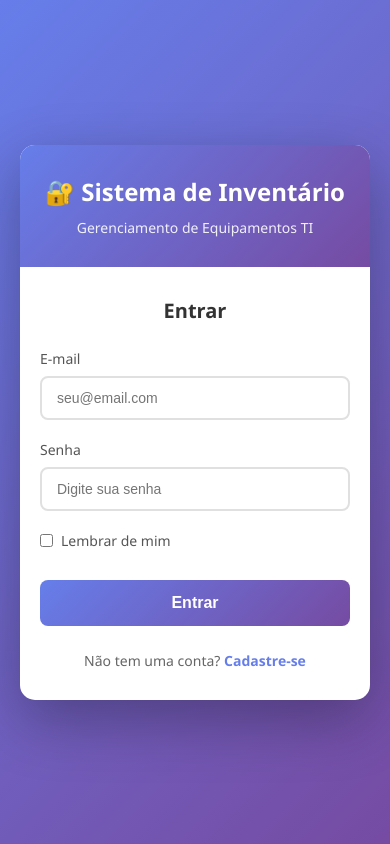
After one commit to FelipeGermanoPassos/iventario_true, a Flask app: page /login in a window 390 px wide. The commit adds this page. Run offline with Flask 3, Linux system fonts and the light colour scheme.

Commit message:
feat: Implementar sistema completo de autenticação de usuários
✨ Funcionalidades:
- Sistema de login com email e senha
- Registro de novos usuários
- Proteção de rotas com @login_required
- Sessão persistente com "Lembrar de mim"
- Logout com redirecionamento
- Display de nome do usuário no header

🗄️ Banco de Dados:
- Modelo Usuario com campos completos
- Senha com hash seguro (Werkzeug)
- Campos: nome, email, senha_hash, departamento, telefone
- Controles: is_admin, ativo, data_cadastro, ultimo_acesso

🎨 Interface:
- Tela de login moderna e responsiva
- Formulário de registro com validação
- Alternância entre login e registro
- Mensagens de feedback (sucesso/erro)
- Máscara de telefone automática
- Design com gradientes e animações

🔐 Segurança:
- Flask-Login para gerenciamento de sessões
- Hash de senhas com Werkzeug
- Validação de senhas (mínimo 6 caracteres)
- Confirmação de senha no registro
- Proteção de todas as rotas de API

🛠️ Melhorias:
- Script criar_admin.py para usuário inicial
- Credenciais padrão: admin@inventario.com / admin123
- Documentação completa no README
- Estilos CSS separados para login
- JavaScript modular para autenticação

Dependências adicionadas:
- Flask-Login==0.6.3
- Werkzeug==3.0.1

```diff
--- a/app/routes.py
+++ b/app/routes.py
@@ -1,16 +1,86 @@
-from flask import Blueprint, render_template, request, jsonify, redirect, url_for
-from app.models import db, Equipamento, Emprestimo
+from flask import Blueprint, render_template, request, jsonify, redirect, url_for, flash
+from flask_login import login_user, logout_user, login_required, current_user
+from app.models import db, Equipamento, Emprestimo, Usuario
 from datetime import datetime
 from sqlalchemy import func
 
 main = Blueprint('main', __name__)
 
+# ==================== ROTAS DE AUTENTICAÇÃO ====================
+
+@main.route('/login', methods=['GET', 'POST'])
+def login():
+    """Página de login"""
+    if current_user.is_authenticated:
+        return redirect(url_for('main.index'))
+
+    if request.method == 'POST':
+        data = request.get_json()
+        email = data.get('email')
+        senha = data.get('senha')
+
+        usuario = Usuario.query.filter_by(email=email).first()
+
+        if usuario and usuario.check_password(senha):
+            if not usuario.ativo:
+                return jsonify({'success': False, 'message': 'Usuário inativo. Contate o administrador.'}), 403
+
+            login_user(usuario, remember=data.get('lembrar', False))
+            usuario.ultimo_acesso = datetime.utcnow()
+            db.session.commit()
+
+            return jsonify({'success': True, 'message': 'Login realizado com sucesso!'})
+
+        return jsonify({'success': False, 'message': 'Email ou senha incorretos.'}), 401
+
+    return render_template('login.html')
+
+@main.route('/registro', methods=['GET', 'POST'])
+def registro():
+    """Página de registro de novos usuários"""
+    if current_user.is_authenticated:
+        return redirect(url_for('main.index'))
+
+    if request.method == 'POST':
+        data = request.get_json()
+
+        # Valida se o email já existe
+        if Usuario.query.filter_by(email=data.get('email')).first():
+            return jsonify({'success': False, 'message': 'Email já cadastrado.'}), 400
+
+        # Cria novo usuário
+        novo_usuario = Usuario(
+            nome=data.get('nome'),
+            email=data.get('email'),
+            departamento=data.get('departamento'),
+            telefone=data.get('telefone')
+        )
+        novo_usuario.set_password(data.get('senha'))
+
+        db.session.add(novo_usuario)
+        db.session.commit()
+
+        return jsonify({'success': True, 'message': 'Usuário cadastrado com sucesso! Faça login para continuar.'})
+
+    return render_template('login.html')
+
+@main.route('/logout')
+@login_required
+def logout():
+    """Logout do usuário"""
+    logout_user()
+    return redirect(url_for('main.login'))
+
+# ==================== ROTAS PRINCIPAIS ====================
+
 @main.route('/')
+@login_required
 def index():
     """Página principal com dashboard"""
     return render_template('index.html')
 
 @main.route('/dashboard-data')
+@login_required
 def dashboard_data():
     """Retorna dados para o dashboard"""
     # Total de equipamentos
@@ -47,18 +117,21 @@ def dashboard_data():
     })
 
 @main.route('/equipamentos')
+@login_required
 def listar_equipamentos():
     """Lista todos os equipamentos"""
     equipamentos = Equipamento.query.order_by(Equipamento.data_cadastro.desc()).all()
     return jsonify([eq.to_dict() for eq in equipamentos])
 
 @main.route('/equipamento/<int:id>')
+@login_required
 def obter_equipamento(id):
     """Obtém um equipamento específico"""
     equipamento = Equipamento.query.get_or_404(id)
     return jsonify(equipamento.to_dict())
 
 @main.route('/equipamento/adicionar', methods=['POST'])
+@login_required
 def adicionar_equipamento():
     """Adiciona um novo equipamento"""
     try:
@@ -102,6 +175,7 @@ def adicionar_equipamento():
         }), 400
 
 @main.route('/equipamento/editar/<int:id>', methods=['PUT'])
+@login_required
 def editar_equipamento(id):
     """Edita um equipamento existente"""
     try:
@@ -143,6 +217,7 @@ def editar_equipamento(id):
         }), 400
 
 @main.route('/equipamento/deletar/<int:id>', methods=['DELETE'])
+@login_required
 def deletar_equipamento(id):
     """Deleta um equipamento"""
     try:
@@ -166,30 +241,35 @@ def deletar_equipamento(id):
 # ===== ROTAS DE EMPRÉSTIMOS =====
 
 @main.route('/equipamentos-estoque')
+@login_required
 def listar_equipamentos_estoque():
     """Lista apenas equipamentos disponíveis em estoque"""
     equipamentos = Equipamento.query.filter_by(status='Estoque').order_by(Equipamento.nome).all()
     return jsonify([eq.to_dict() for eq in equipamentos])
 
 @main.route('/emprestimos')
+@login_required
 def listar_emprestimos():
     """Lista todos os empréstimos"""
     emprestimos = Emprestimo.query.order_by(Emprestimo.data_emprestimo.desc()).all()
     return jsonify([emp.to_dict() for emp in emprestimos])
 
 @main.route('/emprestimos-ativos')
+@login_required
 def listar_emprestimos_ativos():
     """Lista apenas empréstimos ativos"""
     emprestimos = Emprestimo.query.filter_by(status='Ativo').order_by(Emprestimo.data_emprestimo.desc()).all()
     return jsonify([emp.to_dict() for emp in emprestimos])
 
 @main.route('/emprestimo/<int:id>')
+@login_required
 def obter_emprestimo(id):
     """Obtém um empréstimo específico"""
     emprestimo = Emprestimo.query.get_or_404(id)
     return jsonify(emprestimo.to_dict())
 
 @main.route('/emprestimo/adicionar', methods=['POST'])
+@login_required
 def adicionar_emprestimo():
     """Registra um novo empréstimo"""
     try:
@@ -245,6 +325,7 @@ def adicionar_emprestimo():
         }), 400
 
 @main.route('/emprestimo/devolver/<int:id>', methods=['PUT'])
+@login_required
 def devolver_emprestimo(id):
     """Registra a devolução de um empréstimo"""
     try:
@@ -281,6 +362,7 @@ def devolver_emprestimo(id):
         }), 400
 
 @main.route('/emprestimo/deletar/<int:id>', methods=['DELETE'])
+@login_required
 def deletar_emprestimo(id):
     """Deleta um empréstimo"""
     try:
--- /dev/null
+++ b/app/static/css/login.css
@@ -0,0 +1,240 @@
+* {
+    margin: 0;
+    padding: 0;
+    box-sizing: border-box;
+}
+
+body {
+    font-family: 'Segoe UI', Tahoma, Geneva, Verdana, sans-serif;
+    background: linear-gradient(135deg, #667eea 0%, #764ba2 100%);
+    min-height: 100vh;
+    display: flex;
+    align-items: center;
+    justify-content: center;
+    padding: 20px;
+}
+
+.login-container {
+    width: 100%;
+    max-width: 450px;
+}
+
+.login-box {
+    background: white;
+    border-radius: 20px;
+    box-shadow: 0 20px 60px rgba(0, 0, 0, 0.3);
+    overflow: hidden;
+    animation: slideIn 0.5s ease-out;
+}
+
+@keyframes slideIn {
+    from {
+        opacity: 0;
+        transform: translateY(-30px);
+    }
+    to {
+        opacity: 1;
+        transform: translateY(0);
+    }
+}
+
+.logo {
+    background: linear-gradient(135deg, #667eea 0%, #764ba2 100%);
+    color: white;
+    padding: 40px 30px;
+    text-align: center;
+}
+
+.logo h1 {
+    font-size: 28px;
+    margin-bottom: 10px;
+    font-weight: 600;
+}
+
+.logo p {
+    font-size: 14px;
+    opacity: 0.9;
+}
+
+.form-container {
+    padding: 40px 30px;
+    display: none;
+}
+
+.form-container.active {
+    display: block;
+    animation: fadeIn 0.4s ease-out;
+}
+
+@keyframes fadeIn {
+    from {
+        opacity: 0;
+    }
+    to {
+        opacity: 1;
+    }
+}
+
+.form-container h2 {
+    color: #333;
+    margin-bottom: 30px;
+    font-size: 24px;
+    text-align: center;
+}
+
+.form-group {
+    margin-bottom: 20px;
+}
+
+.form-group label {
+    display: block;
+    color: #555;
+    margin-bottom: 8px;
+    font-weight: 500;
+    font-size: 14px;
+}
+
+.form-group input {
+    width: 100%;
+    padding: 12px 15px;
+    border: 2px solid #e0e0e0;
+    border-radius: 8px;
+    font-size: 14px;
+    transition: all 0.3s ease;
+}
+
+.form-group input:focus {
+    outline: none;
+    border-color: #667eea;
+    box-shadow: 0 0 0 3px rgba(102, 126, 234, 0.1);
+}
+
+.checkbox-group {
+    display: flex;
+    align-items: center;
+}
+
+.checkbox-group label {
+    display: flex;
+    align-items: center;
+    margin-bottom: 0;
+    cursor: pointer;
+    font-weight: normal;
+}
+
+.checkbox-group input[type="checkbox"] {
+    width: auto;
+    margin-right: 8px;
+    cursor: pointer;
+}
+
+.btn {
+    width: 100%;
+    padding: 14px;
+    border: none;
+    border-radius: 8px;
+    font-size: 16px;
+    font-weight: 600;
+    cursor: pointer;
+    transition: all 0.3s ease;
+    margin-top: 10px;
+}
+
+.btn-primary {
+    background: linear-gradient(135deg, #667eea 0%, #764ba2 100%);
+    color: white;
+}
+
+.btn-primary:hover {
+    transform: translateY(-2px);
+    box-shadow: 0 10px 25px rgba(102, 126, 234, 0.4);
+}
+
+.btn-primary:active {
+    transform: translateY(0);
+}
+
+.toggle-form {
+    text-align: center;
+    margin-top: 25px;
+    color: #666;
+    font-size: 14px;
+}
+
+.toggle-form a {
+    color: #667eea;
+    text-decoration: none;
+    font-weight: 600;
+    transition: color 0.3s ease;
+}
+
+.toggle-form a:hover {
+    color: #764ba2;
+    text-decoration: underline;
+}
+
+.message {
+    padding: 15px;
+    margin: 20px 30px;
+    border-radius: 8px;
+    font-size: 14px;
+    display: none;
+    animation: slideDown 0.3s ease-out;
+}
+
+@keyframes slideDown {
+    from {
+        opacity: 0;
+        transform: translateY(-10px);
+    }
+    to {
+        opacity: 1;
+        transform: translateY(0);
+    }
+}
+
+.message.show {
+    display: block;
+}
+
+.message.success {
+    background-color: #d4edda;
+    color: #155724;
+    border: 1px solid #c3e6cb;
+}
+
+.message.error {
+    background-color: #f8d7da;
+    color: #721c24;
+    border: 1px solid #f5c6cb;
+}
+
+.message.info {
+    background-color: #d1ecf1;
+    color: #0c5460;
+    border: 1px solid #bee5eb;
+}
+
+/* Responsividade */
+@media (max-width: 500px) {
+    .login-box {
+        border-radius: 15px;
+    }
+
+    .logo {
+        padding: 30px 20px;
+    }
+
+    .logo h1 {
+        font-size: 24px;
+    }
+
+    .form-container {
+        padding: 30px 20px;
+    }
+
+    .form-container h2 {
+        font-size: 20px;
+        margin-bottom: 25px;
+    }
+}
--- /dev/null
+++ b/app/static/js/login.js
@@ -0,0 +1,138 @@
+// Alterna entre formulário de login e registro
+function mostrarLogin() {
+    document.getElementById('formLogin').classList.add('active');
+    document.getElementById('formRegistro').classList.remove('active');
+    limparMensagem();
+}
+
+function mostrarRegistro() {
+    document.getElementById('formLogin').classList.remove('active');
+    document.getElementById('formRegistro').classList.add('active');
+    limparMensagem();
+}
+
+// Exibe mensagens de feedback
+function mostrarMensagem(texto, tipo = 'info') {
+    const mensagemDiv = document.getElementById('mensagem');
+    mensagemDiv.textContent = texto;
+    mensagemDiv.className = `message ${tipo} show`;
+
+    // Remove a mensagem após 5 segundos
+    setTimeout(() => {
+        limparMensagem();
+    }, 5000);
+}
+
+function limparMensagem() {
+    const mensagemDiv = document.getElementById('mensagem');
+    mensagemDiv.className = 'message';
+    mensagemDiv.textContent = '';
+}
+
+// Manipulador do formulário de login
+document.getElementById('loginForm').addEventListener('submit', async (e) => {
+    e.preventDefault();
+
+    const email = document.getElementById('loginEmail').value;
+    const senha = document.getElementById('loginSenha').value;
+    const lembrar = document.getElementById('lembrar').checked;
+
+    try {
+        const response = await fetch('/login', {
+            method: 'POST',
+            headers: {
+                'Content-Type': 'application/json'
+            },
+            body: JSON.stringify({ email, senha, lembrar })
+        });
+
+        const data = await response.json();
+
+        if (data.success) {
+            mostrarMensagem('Login realizado com sucesso! Redirecionando...', 'success');
+            setTimeout(() => {
+                window.location.href = '/';
+            }, 1000);
+        } else {
+            mostrarMensagem(data.message, 'error');
+        }
+    } catch (error) {
+        mostrarMensagem('Erro ao conectar com o servidor. Tente novamente.', 'error');
+        console.error('Erro:', error);
+    }
+});
+
+// Manipulador do formulário de registro
+document.getElementById('registroForm').addEventListener('submit', async (e) => {
+    e.preventDefault();
+
+    const nome = document.getElementById('registroNome').value;
+    const email = document.getElementById('registroEmail').value;
+    const departamento = document.getElementById('registroDepartamento').value;
+    const telefone = document.getElementById('registroTelefone').value;
+    const senha = document.getElementById('registroSenha').value;
+    const confirmarSenha = document.getElementById('registroConfirmarSenha').value;
+
+    // Validações
+    if (senha !== confirmarSenha) {
+        mostrarMensagem('As senhas não coincidem!', 'error');
+        return;
+    }
+
+    if (senha.length < 6) {
+        mostrarMensagem('A senha deve ter no mínimo 6 caracteres!', 'error');
+        return;
+    }
+
+    try {
+        const response = await fetch('/registro', {
+            method: 'POST',
+            headers: {
+                'Content-Type': 'application/json'
+            },
+            body: JSON.stringify({ nome, email, departamento, telefone, senha })
+        });
+
+        const data = await response.json();
+
+        if (data.success) {
+            mostrarMensagem(data.message, 'success');
+            // Limpa o formulário
+            document.getElementById('registroForm').reset();
+            // Volta para o login após 2 segundos
+            setTimeout(() => {
+                mostrarLogin();
+            }, 2000);
+        } else {
+            mostrarMensagem(data.message, 'error');
+        }
+    } catch (error) {
+        mostrarMensagem('Erro ao conectar com o servidor. Tente novamente.', 'error');
+        console.error('Erro:', error);
+    }
+});
+
+// Adiciona máscaras de formatação
+document.getElementById('registroTelefone').addEventListener('input', (e) => {
+    let valor = e.target.value.replace(/\D/g, '');
+    if (valor.length > 11) valor = valor.slice(0, 11);
+
+    if (valor.length > 6) {
+        valor = valor.replace(/^(\d{2})(\d{5})(\d{0,4}).*/, '($1) $2-$3');
+    } else if (valor.length > 2) {
+        valor = valor.replace(/^(\d{2})(\d{0,5})/, '($1) $2');
+    } else if (valor.length > 0) {
+        valor = valor.replace(/^(\d*)/, '($1');
+    }
+
+    e.target.value = valor;
+});
+
+// Previne espaços no campo de email
+document.querySelectorAll('input[type="email"]').forEach(input => {
+    input.addEventListener('keypress', (e) => {
+        if (e.key === ' ') {
+            e.preventDefault();
+        }
+    });
+});
--- a/app/templates/index.html
+++ b/app/templates/index.html
@@ -12,6 +12,10 @@
         <header>
             <h1>📊 Inventário de Equipamentos TI</h1>
             <div class="header-buttons">
+                <div class="user-info">
+                    <span class="user-name">👤 {{ current_user.nome }}</span>
+                    <a href="{{ url_for('main.logout') }}" class="btn btn-logout">🚪 Sair</a>
+                </div>
                 <button id="btnNovoEquipamento" class="btn btn-primary">+ Novo Equipamento</button>
                 <button id="btnNovoEmprestimo" class="btn btn-success">📦 Novo Empréstimo</button>
             </div>
--- /dev/null
+++ b/app/templates/login.html
@@ -0,0 +1,84 @@
+<!DOCTYPE html>
+<html lang="pt-BR">
+<head>
+    <meta charset="UTF-8">
+    <meta name="viewport" content="width=device-width, initial-scale=1.0">
+    <title>Login - Sistema de Inventário</title>
+    <link rel="stylesheet" href="{{ url_for('static', filename='css/login.css') }}">
+</head>
+<body>
+    <div class="login-container">
+        <div class="login-box">
+            <div class="logo">
+                <h1>🔐 Sistema de Inventário</h1>
+                <p>Gerenciamento de Equipamentos TI</p>
+            </div>
+
+            <!-- Formulário de Login -->
+            <div id="formLogin" class="form-container active">
+                <h2>Entrar</h2>
+                <form id="loginForm">
+                    <div class="form-group">
+                        <label for="loginEmail">E-mail</label>
+                        <input type="email" id="loginEmail" name="email" required placeholder="seu@email.com">
+                    </div>
+                    <div class="form-group">
+                        <label for="loginSenha">Senha</label>
+                        <input type="password" id="loginSenha" name="senha" required placeholder="Digite sua senha">
+                    </div>
+                    <div class="form-group checkbox-group">
+                        <label>
+                            <input type="checkbox" id="lembrar" name="lembrar">
+                            Lembrar de mim
+                        </label>
+                    </div>
+                    <button type="submit" class="btn btn-primary">Entrar</button>
+                </form>
+                <p class="toggle-form">
+                    Não tem uma conta? <a href="#" onclick="mostrarRegistro()">Cadastre-se</a>
+                </p>
+            </div>
+
+            <!-- Formulário de Registro -->
+            <div id="formRegistro" class="form-container">
+                <h2>Criar Conta</h2>
+                <form id="registroForm">
+                    <div class="form-group">
+                        <label for="registroNome">Nome Completo *</label>
+                        <input type="text" id="registroNome" name="nome" required placeholder="Seu nome completo">
+                    </div>
+                    <div class="form-group">
+                        <label for="registroEmail">E-mail *</label>
+                        <input type="email" id="registroEmail" name="email" required placeholder="seu@email.com">
+                    </div>
+                    <div class="form-group">
+                        <label for="registroDepartamento">Departamento</label>
+                        <input type="text" id="registroDepartamento" name="departamento" placeholder="Ex: TI, RH, Financeiro">
+                    </div>
+                    <div class="form-group">
+                        <label for="registroTelefone">Telefone</label>
+                        <input type="tel" id="registroTelefone" name="telefone" placeholder="(00) 00000-0000">
+                    </div>
+                    <div class="form-group">
+                        <label for="registroSenha">Senha *</label>
+                        <input type="password" id="registroSenha" name="senha" required placeholder="Mínimo 6 caracteres" minlength="6">
+                    </div>
+                    <div class="form-group">
+                        <label for="registroConfirmarSenha">Confirmar Senha *</label>
+                        <input type="password" id="registroConfirmarSenha" name="confirmar_senha" required placeholder="Digite a senha novamente" minlength="6">
+                    </div>
+                    <button type="submit" class="btn btn-primary">Cadastrar</button>
+                </form>
+                <p class="toggle-form">
+                    Já tem uma conta? <a href="#" onclick="mostrarLogin()">Faça login</a>
+                </p>
+            </div>
+
+            <!-- Mensagens de feedback -->
+            <div id="mensagem" class="message"></div>
+        </div>
+    </div>
+
+    <script src="{{ url_for('static', filename='js/login.js') }}"></script>
+</body>
+</html>
--- a/requirements.txt
+++ b/requirements.txt
@@ -1,3 +1,5 @@
 Flask==3.0.0
 Flask-SQLAlchemy==3.1.1
 SQLAlchemy>=2.0.36
+Flask-Login==0.6.3
+Werkzeug==3.0.1
```
Also changed, not shown: app/__init__.py (+13 -1 lines), app/models.py (+44 -0 lines), app/static/css/style.css (+30 -0 lines), criar_admin.py (added, +39 -0 lines), README.md.
